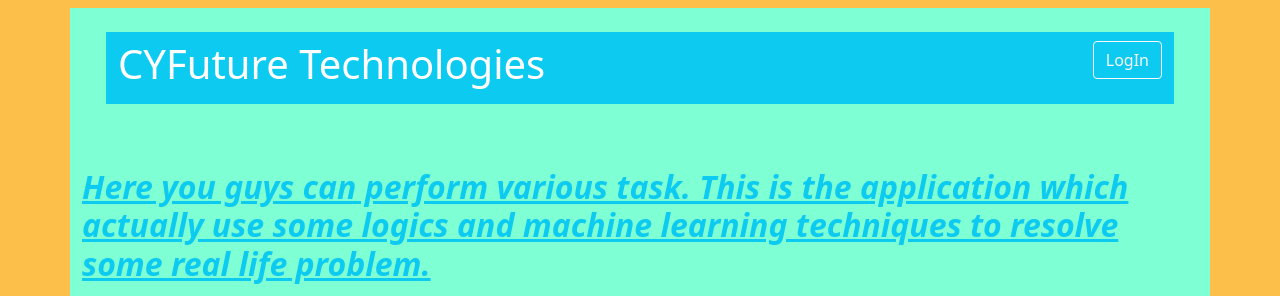
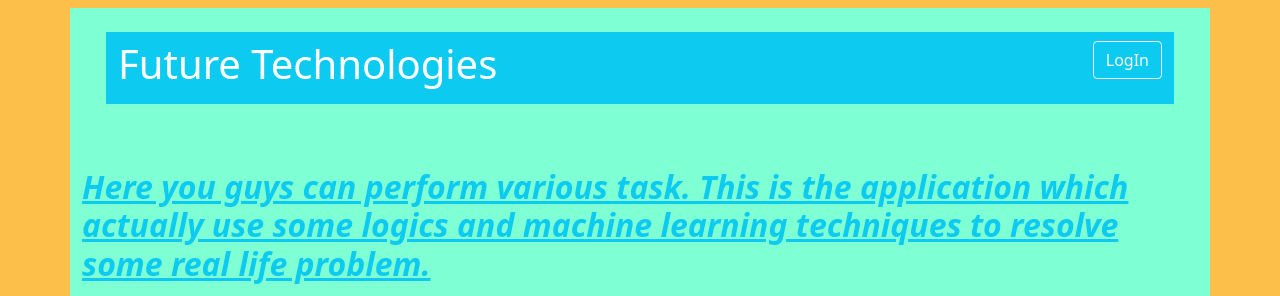
Before and after one commit to Yusufkhan-hub/CYFuture_project, a Django app: page / in a window 1280 px wide. Shown: the top 296 px of the page. Run offline with Django 3.2, Linux system fonts and the light colour scheme.

Commit message:
Update _header.html
Edited Title

```diff
--- a/Project/templates/_header.html
+++ b/Project/templates/_header.html
@@ -21,7 +21,7 @@
     <!-- Important: columns can be used directly in navbar since it is d-flex -->
     <nav class="navbar navbar-expand-md navbar-light bg-info p-0 py-2">
       <div class="container-fluid">
-          <h1><a class="nav-link text-white p-0" href="/">CYFuture Technologies</a></h1>
+          <h1><a class="nav-link text-white p-0" href="/">Future Technologies</a></h1>
           <p class="text-muted me-0">
                 {% if user.is_authenticated %}
                 <h4>Hi&nbsp;{{user.first_name}}</h4>&nbsp;&nbsp;
```
